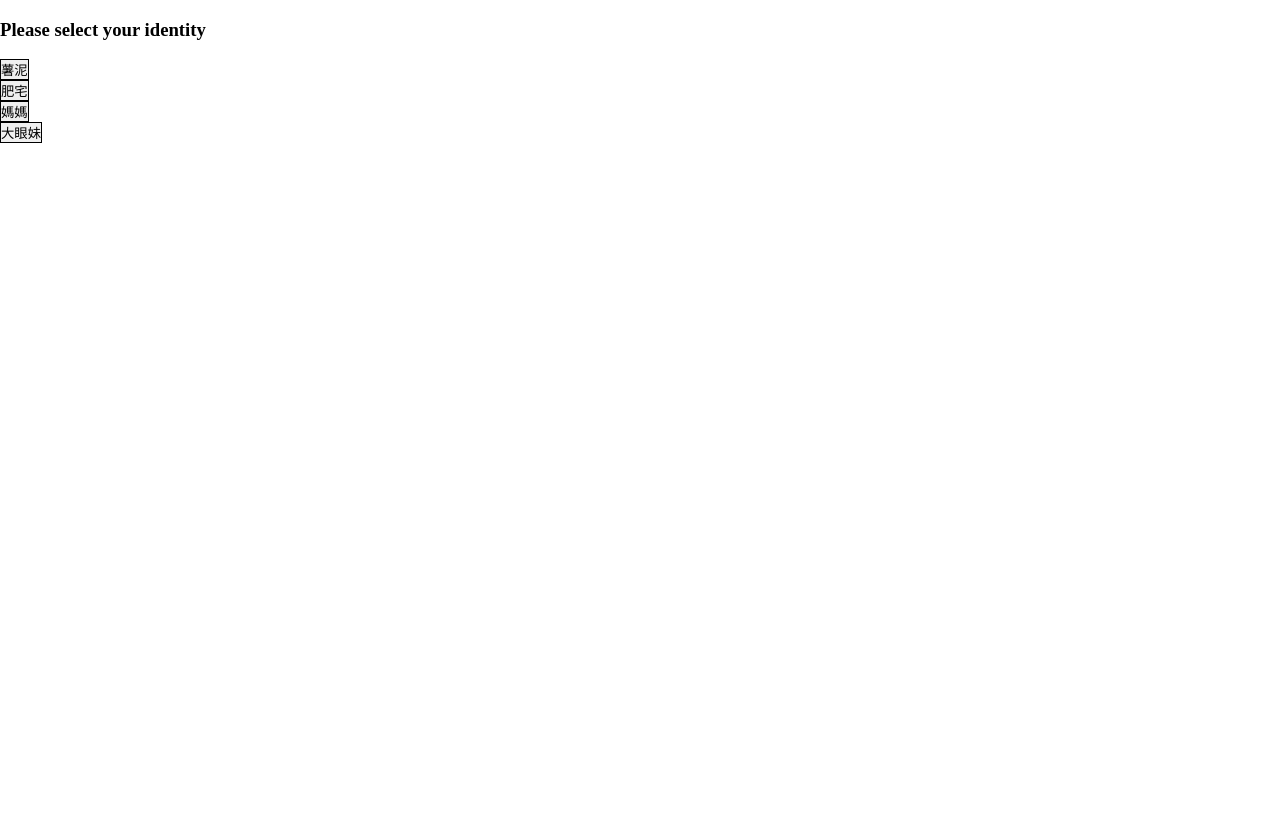
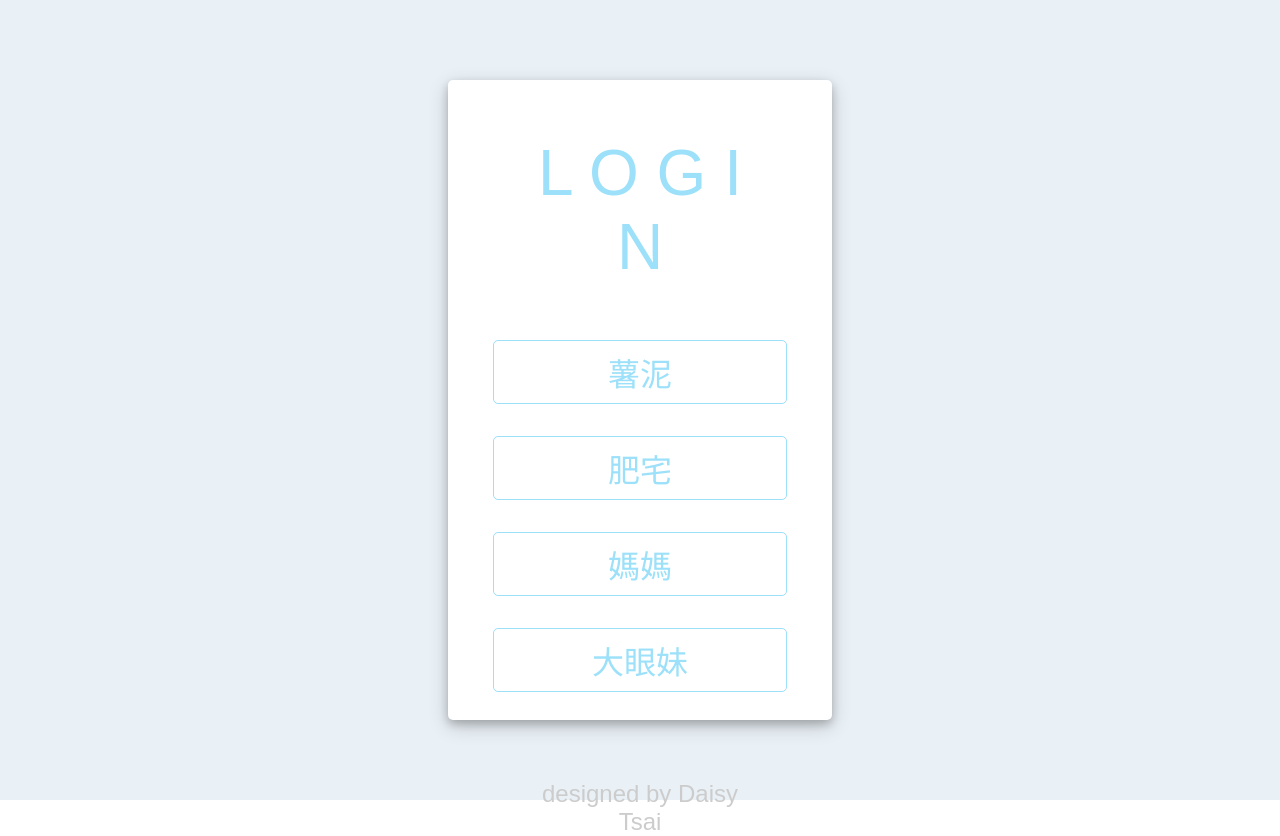
Before and after one commit to daisy3607/chatroom-app, a React app in the folder chat-react/: page / in a window 1280 px wide. Built offline with nearby package versions, Linux system fonts and the light colour scheme; no server answers; a web font is replaced by a local one.

Commit message:
design UI of login page

```diff
--- a/chat-react/src/components/app.js
+++ b/chat-react/src/components/app.js
@@ -58,7 +58,6 @@ export default class App extends Component {
   }
 
   handleLogIn(myName) {
-
     this.state.socket.emit('login', myName);
     const targetRoom = Object.keys(this.state.database).filter(key => key.includes(myName));
 
--- a/chat-react/src/components/login.css
+++ b/chat-react/src/components/login.css
@@ -1,7 +1,83 @@
+
+@import url('https://fonts.googleapis.com/css?family=Sunflower:300');
+html {
+
+}
+* {
+    font-family: 'Sunflower', sans-serif, 'Microsoft JhengHei', '微軟正黑體';
+
+}
+
+h3 {
+    margin: auto 0;
+    font-size: 18vh ;
+    font-size: 5vw;
+    text-align: center;
+    color: rgb(156, 224, 249);
+    font-weight: 100;
+}
+
+.UserListContainer {
+    /* background: url("../images/background_img.jpg"); */
+    background: #E9F0F6;
+    height:100vh;
+    display: flex;
+    justify-content: center;
+    align-items: center;
+
+}
+
+.ListWrapper {
+    background: rgb(255, 255, 255);
+    padding: 7vh 6vw;
+    height: 80vh;
+    width: 30vw;
+    box-shadow: 0 4px 8px 0 rgba(0, 0, 0, 0.2), 0 6px 20px 0 rgba(0, 0, 0, 0.19);
+    position: center;
+    border-radius: 5px;
+
+}
+
+ul {
+    display: flex;
+    flex-direction: column;
+    align-items: center;
+    padding: 5vh;
+    margin: auto 0;
+    list-style-type: none;
+
+}
+
 .UserWrapper {
-    border: 1px solid #000000;
+    background: inherit;
+    border: 1px solid rgb(156, 224, 249);
+    border-radius: 5px;
+    height: 8vh;
+    width: 23vw;
+    margin: 2vh;
+
 }
 
 .UserWrapper:hover {
-    background-color: aqua;
+
+    background-color: rgb(255, 245, 173);
+    border: 1px solid rgb(255, 245, 173);
+
 }
+
+
+
+
+span {
+    font-size: 4vh;
+    font-weight: 100;
+
+    color: rgb(156, 224, 249);
+}
+
+p {
+    font-size: 3vh;
+    color: hsl(0, 0%, 80%);
+    text-align: center;
+    padding-top: 1vh;
+}
--- a/chat-react/src/components/login.js
+++ b/chat-react/src/components/login.js
@@ -18,13 +18,16 @@ export default class login extends Component {
   render() {
     return (
       <div className = "UserListContainer">
-        <h3> Please select your identity </h3>
-        <ul>
-          <li><button className="UserWrapper" onClick={()=>this.handleLogIn('薯泥')}>薯泥</button></li>
-          <li><button className="UserWrapper" onClick={()=>this.handleLogIn('肥宅')}>肥宅</button></li>
-          <li><button className="UserWrapper" onClick={()=>this.handleLogIn('媽媽')}>媽媽</button></li>
-          <li><button className="UserWrapper" onClick={()=>this.handleLogIn('大眼妹')}>大眼妹</button></li>
-        </ul>
+        <div className = "ListWrapper">
+          <h3> L O G I N </h3>
+          <ul>
+            <li><button className="UserWrapper" onClick={()=>this.handleLogIn('薯泥')}><span>薯泥</span></button></li>
+            <li><button className="UserWrapper" onClick={()=>this.handleLogIn('肥宅')}><span>肥宅</span></button></li>
+            <li><button className="UserWrapper" onClick={()=>this.handleLogIn('媽媽')}><span>媽媽</span></button></li>
+            <li><button className="UserWrapper" onClick={()=>this.handleLogIn('大眼妹')}><span>大眼妹</span></button></li>
+          </ul>
+          <p className="designer"> designed by Daisy Tsai</p>
+        </div>
       </div>
     )
   }
--- a/chat-react/src/css/app.css
+++ b/chat-react/src/css/app.css
@@ -2,6 +2,8 @@ body, html {
   margin: 0;
   padding: 0;
   height: 100%;
+  font-family: "Times New Roman", Times, serif;
+
 }
 
 *{
```
Also changed, not shown: chat-react/src/images/me.jpg (deleted), 1 other file.
